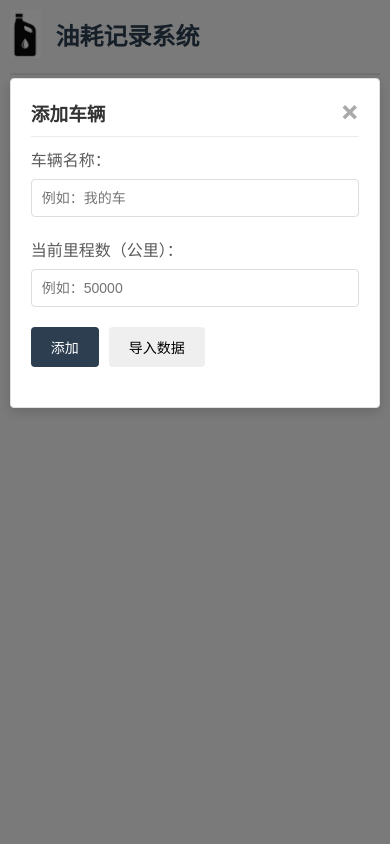
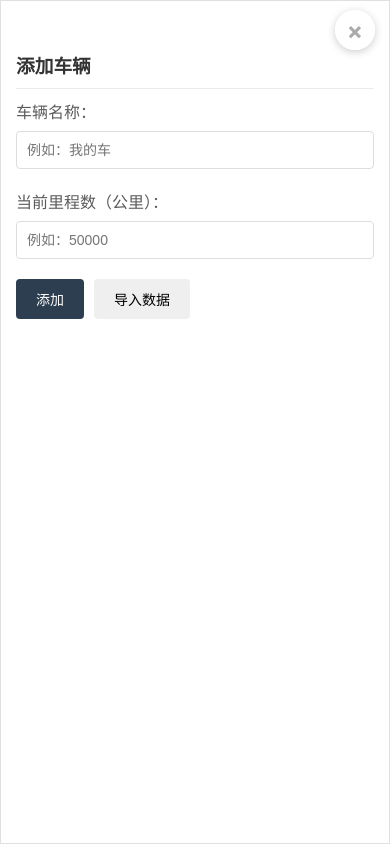
Before and after one commit to cornradio/oil-assist, a website: page public/index.html in a window 390 px wide. Both pictures are taken after a click on the button "+ 添加车辆". Drawn offline with nearby package versions, Linux system fonts and the light colour scheme; no server answers.

Commit message:
手机css修复。

```diff
--- a/public/css/style.css
+++ b/public/css/style.css
@@ -508,12 +508,14 @@ header h1 {
 
 .modal-content {
     background-color: white;
-    margin: 10% auto;
+    margin: 5% auto;
     padding: 30px;
     border-radius: 4px;
     border: 1px solid #e0e0e0;
     width: 90%;
     max-width: 500px;
+    max-height: 90vh;
+    overflow-y: auto;
     position: relative;
     animation: slideDown 0.3s;
     box-shadow: 0 4px 12px rgba(0,0,0,0.15);
@@ -611,9 +613,32 @@ header h1 {
     }
 
     .modal-content {
-        margin: 20% auto;
+        margin: 0;
         padding: 20px;
-        width: 95%;
+        padding-top: 50px;
+        width: 100%;
+        height: 100%;
+        max-height: 100vh;
+        max-width: 100%;
+        border-radius: 0;
+        overflow-y: auto;
+        box-sizing: border-box;
+    }
+
+    .modal .close {
+        position: fixed;
+        top: 10px;
+        right: 15px;
+        z-index: 1001;
+        background-color: rgba(255, 255, 255, 0.9);
+        border-radius: 50%;
+        width: 40px;
+        height: 40px;
+        display: flex;
+        align-items: center;
+        justify-content: center;
+        font-size: 24px;
+        box-shadow: 0 2px 8px rgba(0,0,0,0.2);
     }
 
     .records-table {
@@ -638,4 +663,33 @@ header h1 {
     .stats-info {
         grid-template-columns: 1fr;
     }
+
+    .modal-content {
+        margin: 0;
+        padding: 15px;
+        padding-top: 50px;
+        width: 100%;
+        height: 100%;
+        max-height: 100vh;
+        max-width: 100%;
+        border-radius: 0;
+        overflow-y: auto;
+        box-sizing: border-box;
+    }
+
+    .modal .close {
+        position: fixed;
+        top: 10px;
+        right: 15px;
+        z-index: 1001;
+        background-color: rgba(255, 255, 255, 0.9);
+        border-radius: 50%;
+        width: 40px;
+        height: 40px;
+        display: flex;
+        align-items: center;
+        justify-content: center;
+        font-size: 24px;
+        box-shadow: 0 2px 8px rgba(0,0,0,0.2);
+    }
 }
```
Also changed, not shown: DOCKER.md (+3 -0 lines).
